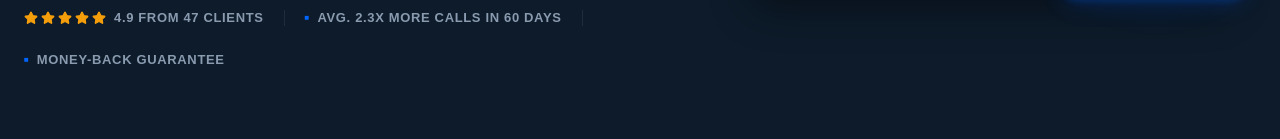
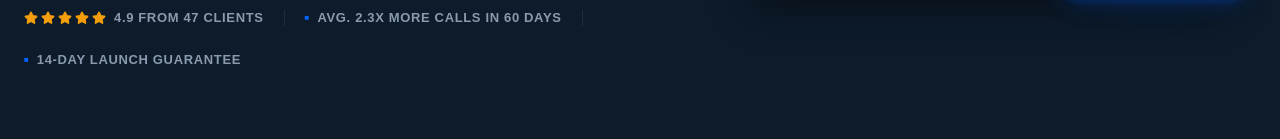
Before and after one commit to asjad219/evrola, a React (Vite) app: page / in a window 1280 px wide. Shown: the part 772-911 px from the top of the page. Built offline with nearby package versions, Linux system fonts and the light colour scheme; a web font is replaced by a local one.

Commit message:
fix form

```diff
--- a/src/components/Hero.jsx
+++ b/src/components/Hero.jsx
@@ -65,7 +65,7 @@ const Hero = ({ onOpenQuote }) => {
             <div className="trust-divider"></div>
             <div className="trust-item">
               <span className="square-bullet">■</span>
-              <span className="trust-text">Money-Back Guarantee</span>
+              <span className="trust-text">14-Day Launch Guarantee</span>
             </div>
           </div>
         </motion.div>
```
